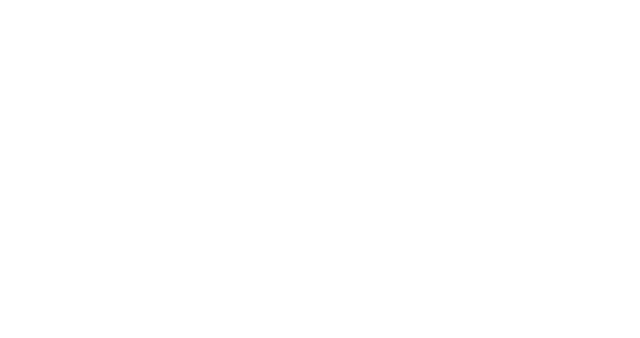
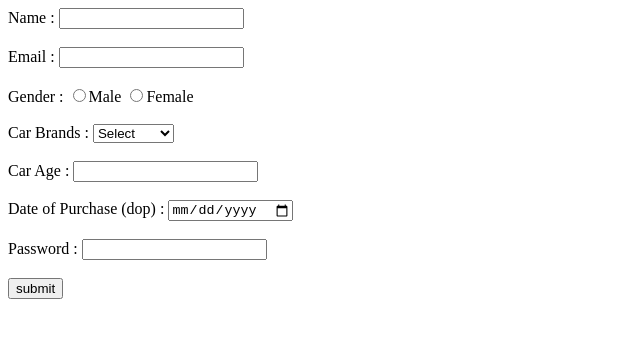
Before and after one commit to acciojob/car-insurance-form-Manish636700, a website: page main.html in a window 1280 px wide. Shown: the whole page, without its empty margins (0-640 px from the left). Drawn offline with Linux system fonts and the light colour scheme.

Commit message:
created a submission

```diff
--- a/main.html
+++ b/main.html
@@ -7,7 +7,88 @@
 </head>
 
 <body>
-	<!-- the entire body must be written by student -->
+	<!-- Name-->
+	<div>
+		<label for="name">
+		Name :
+		<input type="text" id="name" required name="Name">
+	</label>
+	</div>
+
+	<br>
+
+	<div>
+		<!-- Email-->
+	<label for="email">
+		Email :
+		<input type="email" id="email" required name="email">
+	</label>
+	</div>
+
+<br>
+	<div>
+		<!-- Gender-->
+	<label for="gender_m">
+		Gender :
+		<input type="radio" id="gender_m" name="Gender" value="Male" required>Male
+	</label>
+
+	<label for="gender_f">
+		<input type="radio" id="gender_f" name="Gender" value="Female" required>Female
+	</label>
+
+	</div>
+
+	<br>
+
+	<div>
+		<!-- Car Brands-->
+	<label for="cars">
+		Car Brands :
+		<select id ="cars" name="Car Brands">
+			<option value="No_Value"> Select </option>
+			<option value="BMW"> BMW </option>
+			<option value="Audi"> Audi </option>
+			<option value="Mercedez"> Mercedez </option>
+		</select>
+	</label>
+	</div>
+
+	<br>
+	<div>
+		<label for="carage">
+		Car Age :
+		<input type="number" id="carage" required name="carage">
+	</label>
+	</div>
+
+	<br>
+	<div>
+		<label for="dop">
+		Date of Purchase (dop) :
+		<input type="date" id="dop" required name="Date of Purchase (dop)">
+	</label>
+	</div>
+
+	<br>
+	<div>
+		<label for="Password">
+		Password :
+		<input type="password" id="Password" required name="Password">
+	</label>
+	</div>
+
+	<br>
+	<div>
+		<label for="sub">
+		<button type="submit" id="sub">submit</button>
+		</label>
+	</div>
+
+
+
+
+
     <script type="text/javascript" src="./script.js">
 </script>
 
```
